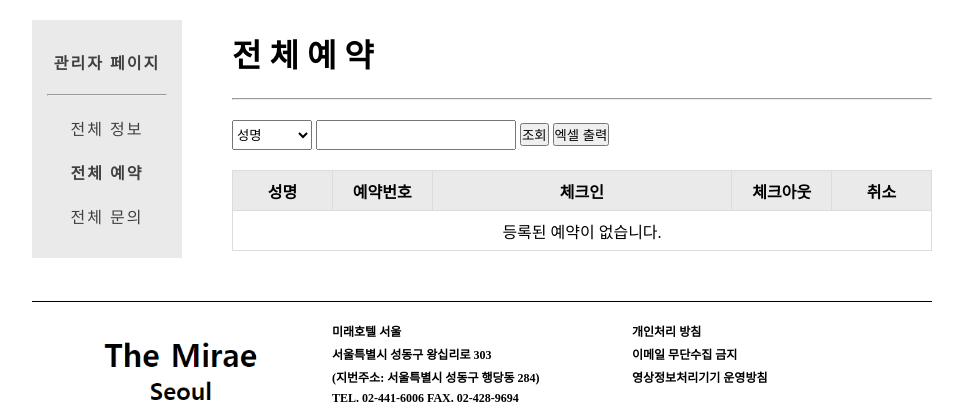
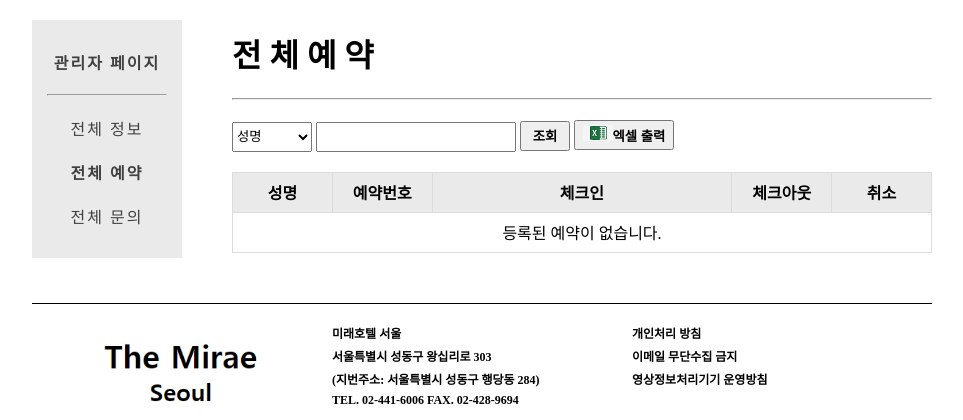
Before and after one commit to sdm1126/TheMiraeSeoul-PHP-Project, a PHP site: page /php/adminpage_reservation.php in a window 1280 px wide. Shown: the part 160-580 px from the top of the page, without its empty margins (158-1121 px from the left). Run offline with PHP 8.4, Linux system fonts and the light colour scheme; data that the repository does not hold is empty.

Commit message:
excel_icon

```diff
--- a/css/adminpage_reservation.css
+++ b/css/adminpage_reservation.css
@@ -43,12 +43,6 @@ h2 {
   height: 30px;
 }
 
-.search input[type="submit"] {
-  width: 50px;
-  height: 30px;
-  font-weight: bold;
-}
-
 .table {
   width: 700px;
   margin-bottom: 50px;
@@ -80,3 +74,13 @@ tr {
   white-space: nowrap;
   overflow: hidden;
 }
+
+.btn{
+  width: 50px;
+  height: 30px;
+  font-weight: bold;
+}
+
+.btn-excel{
+  width: 100px;
+}
--- a/php/adminpage_inquiry_board.php
+++ b/php/adminpage_inquiry_board.php
@@ -216,7 +216,7 @@ mysqli_close($con); // 데이터베이스 접속 종료
                 </select>
                 <input type="text" class="custum-search form-control" id="nameId">
                 <button type="button" class="btn btn-secondary" id="search">조회</button>
-                <button type="button" class="btn btn-secondary" id="search_excel">엑셀 출력</button>
+                <button type="button" class="btn btn-excel" id="search_excel"><img src="../image/excel_icon.png">엑셀 출력</button>
             </article>
             <article class="table">
                 <table>
--- a/php/adminpage_reservation.php
+++ b/php/adminpage_reservation.php
@@ -217,7 +217,7 @@ mysqli_close($con); // 데이터베이스 접속 종료
                 </select>
                 <input type="text" class="custum-search form-control" id="nameId">
                 <button type="button" class="btn btn-secondary" id="search">조회</button>
-                <button type="button" class="btn btn-secondary" id="search_excel">엑셀 출력</button>
+                <button type="button" class="btn btn-excel" id="search_excel"><img src="../image/excel_icon.png">엑셀 출력</button>
             </div>
             <div class="table">
                 <table>
--- a/php/adminpage_user.php
+++ b/php/adminpage_user.php
@@ -195,7 +195,7 @@ mysqli_close($con); // 데이터베이스 접속 종료
                 </select>
                 <input type="text" class="custum-search form-control" id="nameId">
                 <button type="button" class="btn btn-secondary" id="search">조회</button>
-                <button type="button" class="btn btn-secondary" id="search_excel">엑셀 출력</button>
+                <button type="button" class="btn btn-excel" id="search_excel"><img src="../image/excel_icon.png">엑셀 출력</button>
             </div>
             <div class="table">
                 <table>
```
Also changed, not shown: css/adminpage_inquiry_board.css (+8 -9 lines), css/adminpage_user.css (+8 -10 lines), image/excel_icon.png (added).
